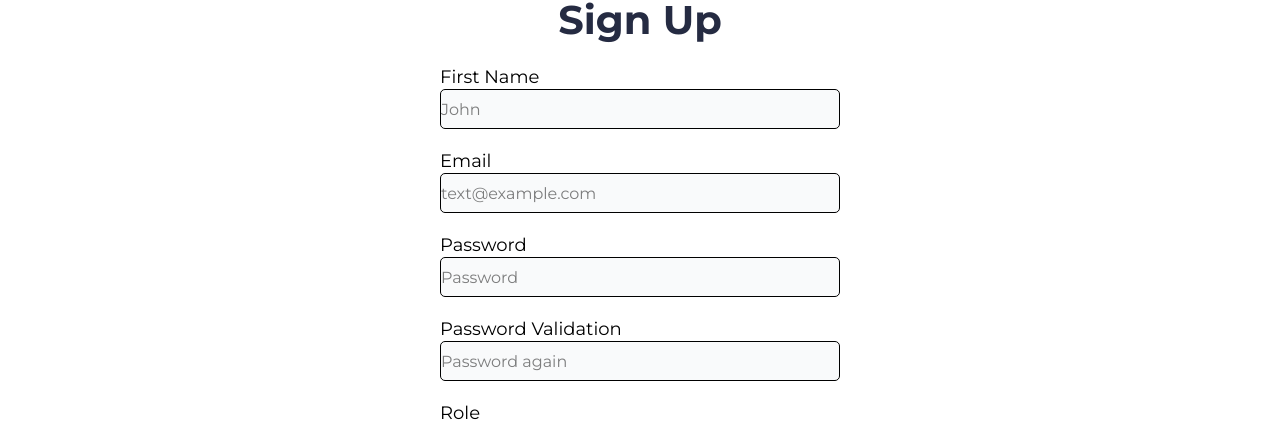
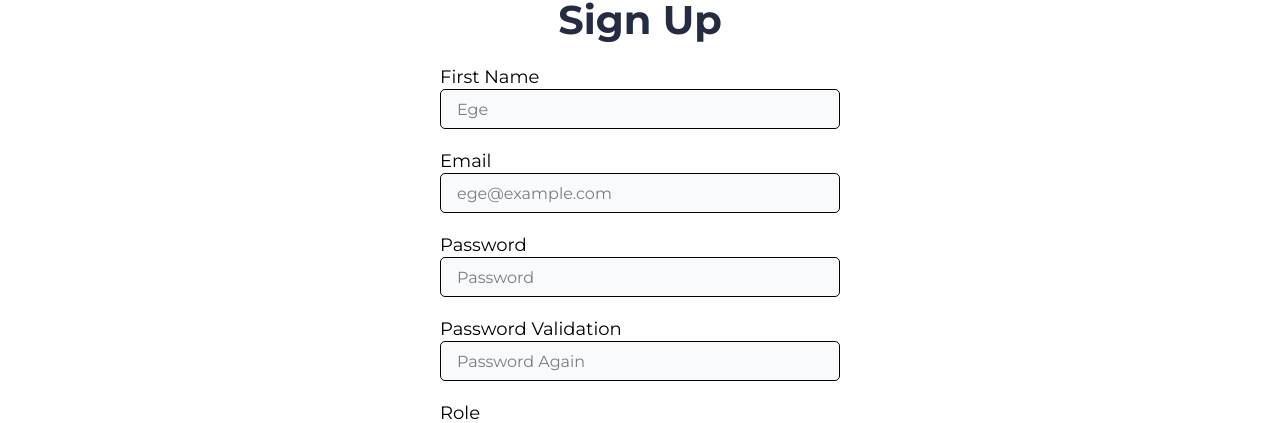
Before and after one commit to TEgeYuce/E-Commerce-Ege, a React (Vite) app: page /signup in a window 1280 px wide. Shown: the part 194-617 px from the top of the page. Built offline with nearby package versions, Linux system fonts and the light colour scheme; no server answers; a web font is replaced by a local one.

Commit message:
"SignUpPage" ve "LoginPage" Sayfalarında Yer Alan Text Alanlarındaki Yazılara Soldan Boşluk (Padding-Left) Verildi

```diff
--- a/src/pages/LoginPage.jsx
+++ b/src/pages/LoginPage.jsx
@@ -34,11 +34,11 @@ export default function LoginPage() {
                         <input {...register("email", {required: "Please enter your email!", pattern: {
                             value: /^[A-Z0-9._%+-]+@[A-Z0-9.-]+\.[A-Z]{2,}$/i,
                             message: "Invalid email address!"
-                        }})} id="email" type="email" placeholder="test@example.com" className=" bg-gray-50 border rounded-[5px] w-[20rem] h-[2.5rem] md:w-[25rem]"/>
+                        }})} id="email" type="email" placeholder="ege@example.com" className=" bg-gray-50 border pl-4 rounded-[5px] w-[20rem] h-[2.5rem] md:w-[25rem]"/>
                     </div>
                     <div className="login-password flex flex-col">
                         <label htmlFor="password" className="text-lg leading-6">Password</label>
-                        <input {...register("password", {required: "Please enter your password!"})} id="password" type="password" placeholder="Password" className=" bg-gray-50 border rounded-[5px] w-[20rem] h-[2.5rem] md:w-[25rem]"/>
+                        <input {...register("password", {required: "Please enter your password!"})} id="password" type="password" placeholder="Password" className=" bg-gray-50 border pl-4 rounded-[5px] w-[20rem] h-[2.5rem] md:w-[25rem]"/>
                     </div>
                     <div className="login-rememberme flex gap-6">
                         <label htmlFor="rememberme" className="text-lg leading-6">Remember Me</label>
--- a/src/pages/SignUpPage.jsx
+++ b/src/pages/SignUpPage.jsx
@@ -86,14 +86,14 @@ export default function SignUpPage() {
                 <form onSubmit={handleSubmit(onSubmit)} className="flex flex-col gap-5">
                     <div className="form-name flex flex-col">
                         <label htmlFor="name" className="text-lg leading-6">First Name</label>
-                        <input {...register("name", {required: "Please enter a name", minLength: 3})} id="name" type="text" placeholder="John" className=" bg-gray-50 border rounded-[5px] w-[20rem] h-[2.5rem] md:w-[25rem]"/>
+                        <input {...register("name", {required: "Please enter a name", minLength: 3})} id="name" type="text" placeholder="Ege" className=" bg-gray-50 border pl-4 rounded-[5px] w-[20rem] h-[2.5rem] md:w-[25rem]"/>
                     </div>
                     <div className="form-email flex flex-col">
                         <label htmlFor="email" className="text-lg leading-6">Email</label>
                         <input {...register("email", {required: "Please enter an email", pattern: {
                             value: /^[A-Z0-9._%+-]+@[A-Z0-9.-]+\.[A-Z]{2,}$/i,
                             message: "Invalid email address!"
-                        }})} id="email" type="email" placeholder="text@example.com" className=" bg-gray-50 border rounded-[5px] w-[20rem] h-[2.5rem] md:w-[25rem]"/>
+                        }})} id="email" type="email" placeholder="ege@example.com" className=" bg-gray-50 border pl-4 rounded-[5px] w-[20rem] h-[2.5rem] md:w-[25rem]"/>
                         {errors.email && touchedFields.email && (
                             <p className="w-2xs text-red-500 text-sm py-3">{errors.email.message}</p>
                         )}
@@ -103,7 +103,7 @@ export default function SignUpPage() {
                         <input {...register("password", {required: "Please enter a password", pattern: {
                             value: /^(?=.*[a-z])(?=.*[A-Z])(?=.*\d)(?=.*[\W_]).{8,}$/,
                             message: "At least 8 characters including at least one upper/lower case and special characters are required."
-                        }})} id="password" type="password" placeholder="Password" className=" bg-gray-50 border rounded-[5px] w-[20rem] h-[2.5rem] md:w-[25rem]"/>
+                        }})} id="password" type="password" placeholder="Password" className=" bg-gray-50 border pl-4 rounded-[5px] w-[20rem] h-[2.5rem] md:w-[25rem]"/>
                         {errors.password && touchedFields.password && (
                             <p className="w-2xs md:w-sm text-red-500 text-sm py-3">{errors.password.message}</p>
                         )}
@@ -113,11 +113,11 @@ export default function SignUpPage() {
                         <input {...register("validatePass", {
                             required: "Please enter your password again",
                             validate: value => value == watch("password") || "Password does not match!"
-                        })} id="passValid" type="password" placeholder="Password again" className=" bg-gray-50 border rounded-[5px] w-[20rem] h-[2.5rem] md:w-[25rem]"/>
+                        })} id="passValid" type="password" placeholder="Password Again" className=" bg-gray-50 border pl-4 rounded-[5px] w-[20rem] h-[2.5rem] md:w-[25rem]"/>
                     </div>
                     <div className="form-roles flex flex-col">
                         <label htmlFor="roles" className="text-lg leading-6">Role</label>
-                        <select {...register("role_id", {required: "Please select a role"})} id="roles" value={selectedRole} className=" bg-gray-50 border rounded-[5px] w-[20rem] h-[2.5rem] md:w-[25rem]">
+                        <select {...register("role_id", {required: "Please select a role"})} id="roles" value={selectedRole} className=" bg-gray-50 border pl-4 rounded-[5px] w-[20rem] h-[2.5rem] md:w-[25rem]">
                             {roles.map(role => (
                                 <option key={role.id} value={role.id}>{role.name}</option>
                             ))}
@@ -127,7 +127,7 @@ export default function SignUpPage() {
                         <div className="form-store-info flex flex-col gap-5">
                             <div className="store-name flex flex-col">
                                 <label htmlFor="storeName" className="text-lg leading-6">Store Name</label>
-                                <input {...register("store_name", {required: "Please enter a store name", minLength: 3})} id="storeName" type="text" placeholder="ABC Store" className=" bg-gray-50 border rounded-[5px] w-[20rem] h-[2.5rem] md:w-[25rem]"/>
+                                <input {...register("store_name", {required: "Please enter a store name", minLength: 3})} id="storeName" type="text" placeholder="EGE Store" className=" bg-gray-50 border pl-4 rounded-[5px] w-[20rem] h-[2.5rem] md:w-[25rem]"/>
                             </div>
                             <div className="store-phone flex flex-col">
                                 <label htmlFor="storePhone" className="text-lg leading-6">Store Phone</label>
@@ -136,7 +136,7 @@ export default function SignUpPage() {
                                         value: /^(\+90|0)?5\d{9}$/,
                                         message: "Enter a valid Turkey phone number",
                                     }
-                                })} id="storePhone" type="text" placeholder="+901234567890" className=" bg-gray-50 border rounded-[5px] w-[20rem] h-[2.5rem] md:w-[25rem]"/>
+                                })} id="storePhone" type="text" placeholder="+901234567890" className=" bg-gray-50 border pl-4 rounded-[5px] w-[20rem] h-[2.5rem] md:w-[25rem]"/>
                                 {errors.store_phone && touchedFields.store_phone && (
                             <p className="w-2xs text-red-500 text-sm py-3">{errors.store_phone.message}</p>
                         )}
@@ -148,7 +148,7 @@ export default function SignUpPage() {
                                         value: /^T\d{4}V\d{6}$/,
                                         message: "Valid tax number format: TXXXXVXXXXXX",
                                     }
-                                })} id="storeTax" type="text" placeholder="TXXXXVXXXXXX" className=" bg-gray-50 border rounded-[5px] w-[20rem] h-[2.5rem] md:w-[25rem]"/>
+                                })} id="storeTax" type="text" placeholder="TXXXXVXXXXXX" className=" bg-gray-50 border pl-4 rounded-[5px] w-[20rem] h-[2.5rem] md:w-[25rem]"/>
                                 {errors.store_tax_no && touchedFields.store_tax_no && (
                             <p className="w-2xs text-red-500 text-sm py-3">{errors.store_tax_no.message}</p>
                         )}
@@ -160,7 +160,7 @@ export default function SignUpPage() {
                                         value: /^TR\d{24}$/,
                                         message: "Enter a valid IBAN",
                                     }
-                                })} id="storeBank" type="text" placeholder="IBAN" className=" bg-gray-50 border rounded-[5px] w-[20rem] h-[2.5rem] md:w-[25rem]"/>
+                                })} id="storeBank" type="text" placeholder="IBAN" className=" bg-gray-50 border pl-4 rounded-[5px] w-[20rem] h-[2.5rem] md:w-[25rem]"/>
                                 {errors.store_bank_account && touchedFields.store_bank_account && (
                             <p className="w-2xs text-red-500 text-sm py-3">{errors.store_bank_account.message}</p>
                         )}
```
